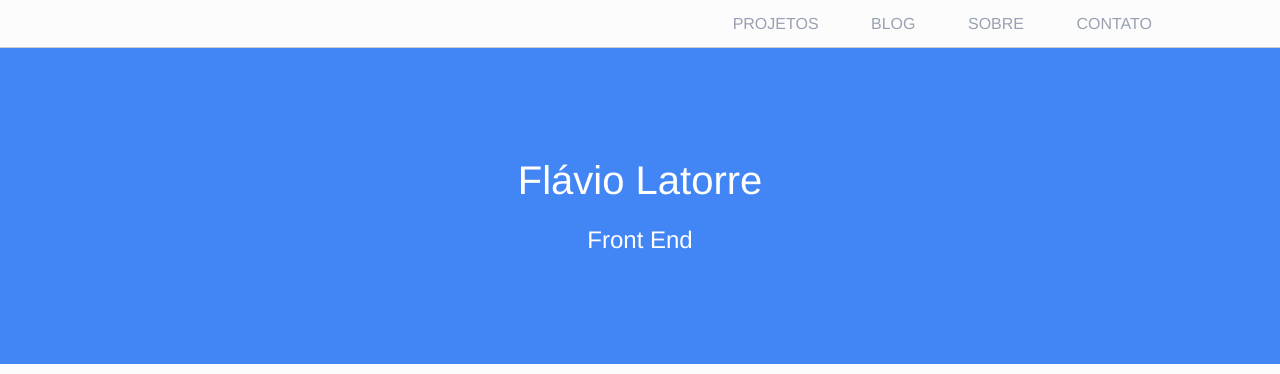
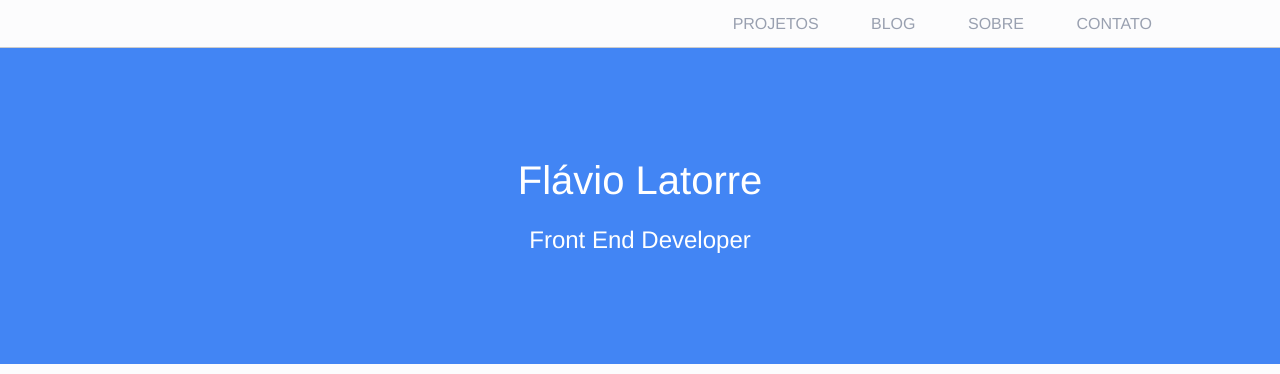
Before and after one commit to flaviolatorre/html-css, a plain HTML site: page site/index.html in a window 1280 px wide. Shown: the top 374 px of the page. Drawn offline with Linux system fonts and the light colour scheme.

Commit message:
updating index.html

```diff
--- a/site/index.html
+++ b/site/index.html
@@ -22,7 +22,7 @@
 
         <section class="identity">
             <h1>Flávio Latorre</h1>
-            <h2>Front End</h2>
+            <h2>Front End Developer</h2>
         </section>
 
         <section id="projetos" class="light container">
```
